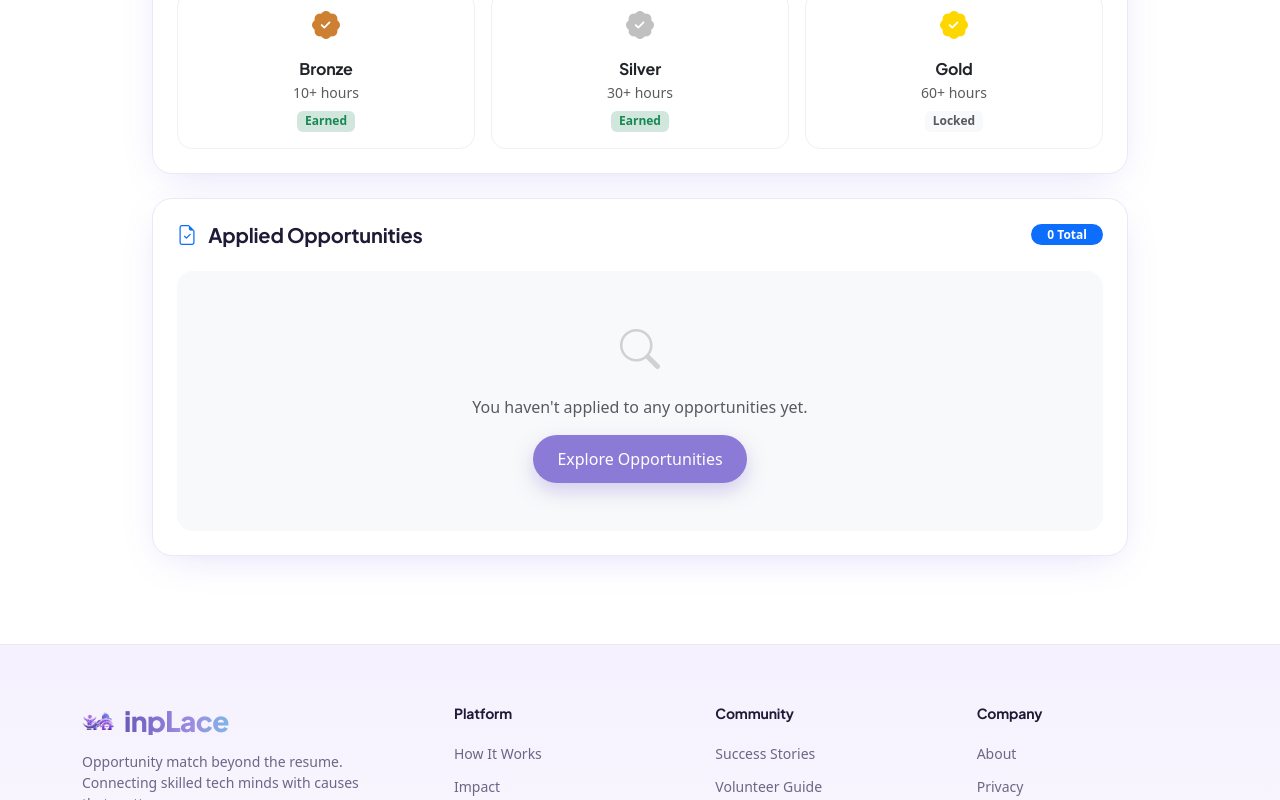
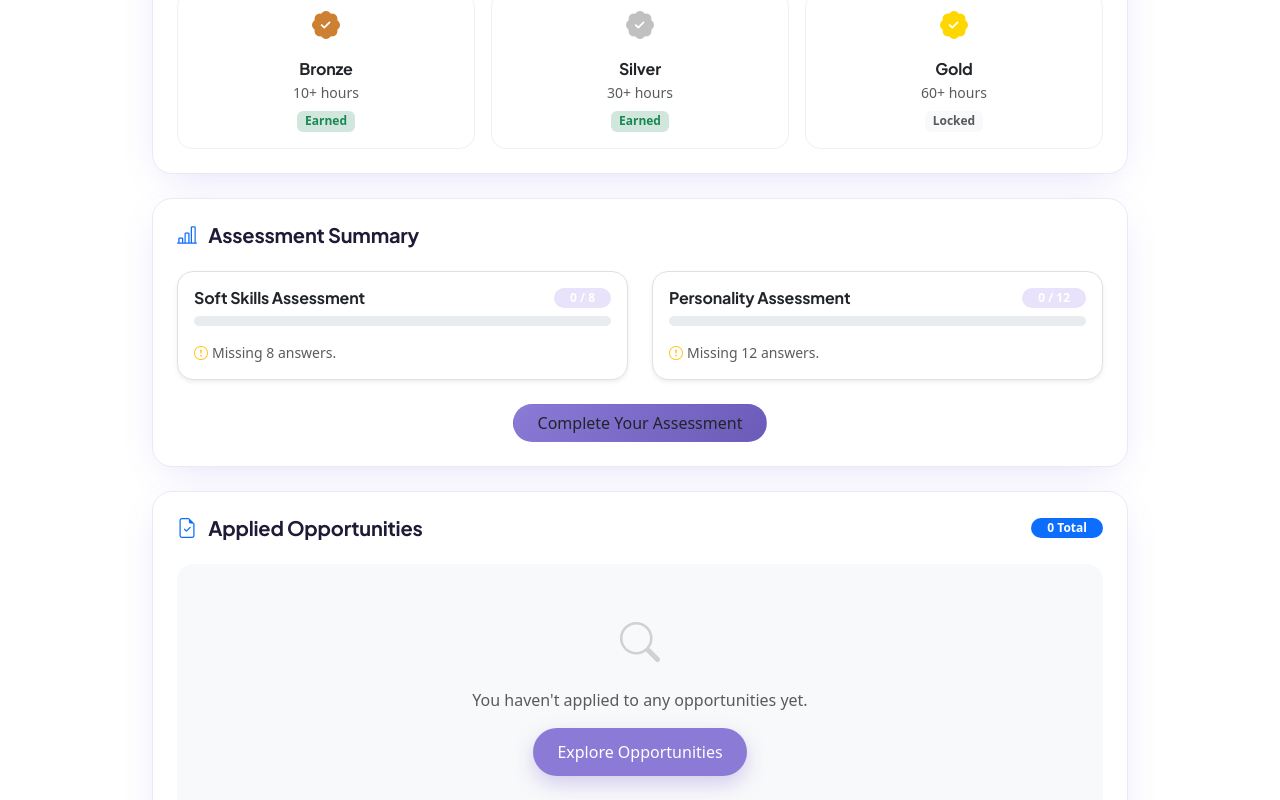
Before and after one commit to AmrSameh123/inplace, a React (Create React App) app: page /profile in a window 1280 px wide. Shown: the part 704-1504 px from the top of the page. Built offline with nearby package versions, Linux system fonts and the light colour scheme.

Commit message:
hamed second edit

```diff
--- a/src/Components/Rating.js
+++ b/src/Components/Rating.js
@@ -9,7 +9,18 @@ const Rating = ({ value, onChange }) => {
     <div className="d-flex align-items-center justify-content-center gap-3 my-3 px-3">
 
       {/* 1. كلمة Agree على الشمال باللون الأخضر */}
-      <span style={{ color: colorGreen, fontWeight: 600, fontSize: "14px", flexShrink: 0 }}>
+      <span
+        onClick={() => onChange(1)}
+        style={{
+          color: colorGreen,
+          fontWeight: 600,
+          fontSize: "14px",
+          flexShrink: 0,
+          cursor: 'pointer',
+          transition: 'opacity 0.2s'
+        }}
+        className="hover-opacity"
+      >
         Agree
       </span>
 
@@ -53,7 +64,18 @@ const Rating = ({ value, onChange }) => {
       </div>
 
       {/* 4. كلمة Disagree على اليمين باللون اللافندر */}
-      <span style={{ color: colorLavender, fontWeight: 600, fontSize: "14px", flexShrink: 0 }}>
+      <span
+        onClick={() => onChange(5)}
+        style={{
+          color: colorLavender,
+          fontWeight: 600,
+          fontSize: "14px",
+          flexShrink: 0,
+          cursor: 'pointer',
+          transition: 'opacity 0.2s'
+        }}
+        className="hover-opacity"
+      >
         Disagree
       </span>
     </div>
--- a/src/Pages/OrgProfile.js
+++ b/src/Pages/OrgProfile.js
@@ -2,7 +2,7 @@ import React, { useState, useRef } from "react";
 import { useSelector, useDispatch } from "react-redux";
 import { Link } from "react-router-dom";
 import { motion, AnimatePresence } from "framer-motion";
-import { OPPORTUNITIES, ORG_REQUIREMENT_QUESTIONS } from "../data/Constants";
+import { OPPORTUNITIES, ORG_REQUIREMENT_QUESTIONS, ORG_CULTURE_QUESTIONS } from "../data/Constants";
 import { updateOrganization } from "../redux/OrgSlice";
 import { updateApplicationStatus } from "../redux/ApplicationsSlice";
 import QuestionList from "../Components/QuestionList";
@@ -164,6 +164,65 @@ const OrgProfile = () => {
                     </div>
                   </div>
                 </div>
+              </motion.div>
+
+              {/* Assessment Summary Section (NEW) */}
+              <motion.div variants={fadeUp} className="card border-0 shadow-sm rounded-4 p-4">
+                <div className="d-flex justify-content-between align-items-center mb-4">
+                  <h5 className="fw-bold text-dark mb-0">Setup Progress & Culture</h5>
+                  <span className="badge bg-primary rounded-pill px-3">Matching Readiness</span>
+                </div>
+
+                <div className="row g-3">
+                  <div className="col-md-6">
+                    <div className="p-3 rounded-4 bg-light border">
+                      <div className="d-flex justify-content-between align-items-center mb-2">
+                        <span className="small fw-bold text-secondary">Work Culture</span>
+                        <span className="small fw-bold">
+                          {Object.keys(organization.environment || {}).length}/{ORG_CULTURE_QUESTIONS.length}
+                        </span>
+                      </div>
+                      <div className="progress mb-2" style={{ height: "6px" }}>
+                        <div
+                          className="progress-bar bg-primary"
+                          style={{ width: `${(Object.keys(organization.environment || {}).length / ORG_CULTURE_QUESTIONS.length) * 100}%` }}
+                        ></div>
+                      </div>
+                      <p className="small text-muted mb-0" style={{ fontSize: "0.75rem" }}>
+                        Helps match volunteer personalities.
+                      </p>
+                    </div>
+                  </div>
+
+                  <div className="col-md-6">
+                    <div className="p-3 rounded-4 bg-light border">
+                      <div className="d-flex justify-content-between align-items-center mb-2">
+                        <span className="small fw-bold text-secondary">Gen. Requirements</span>
+                        <span className="small fw-bold">
+                          {Object.keys(organization.requirements || {}).length}/3+
+                        </span>
+                      </div>
+                      <div className="progress mb-2" style={{ height: "6px" }}>
+                        <div
+                          className="progress-bar bg-info"
+                          style={{ width: `${Math.min(100, (Object.keys(organization.requirements || {}).length / 3) * 100)}%` }}
+                        ></div>
+                      </div>
+                      <p className="small text-muted mb-0" style={{ fontSize: "0.75rem" }}>
+                        Essential for technical matching.
+                      </p>
+                    </div>
+                  </div>
+                </div>
+
+                { (Object.keys(organization.environment || {}).length < ORG_CULTURE_QUESTIONS.length ||
+                   Object.keys(organization.requirements || {}).length < 3) && (
+                  <div className="mt-3">
+                    <Link to="/org/preference" state={{ editMode: true }} className="btn btn-sm btn-lav-outline w-100 rounded-pill">
+                      Complete Setup for Better Matching
+                    </Link>
+                  </div>
+                )}
               </motion.div>
 
               {/* Applicants Dashboard Section (NEW) */}
--- a/src/Pages/Profile.js
+++ b/src/Pages/Profile.js
@@ -3,7 +3,7 @@ import { useSelector, useDispatch } from "react-redux";
 import { useNavigate } from "react-router-dom";
 import { computeBadges } from "../utils/badges";
 import { updateVolunteer, removeOpportunity, applyOpportunity } from "../redux/VolunteerSlice";
-import { OPPORTUNITIES } from "../data/Constants";
+import { OPPORTUNITIES, SOFT_SKILL_QUESTIONS, PERSONALITY_QUESTIONS } from "../data/Constants";
 
 const Profile = () => {
   const navigate = useNavigate();
@@ -221,7 +221,96 @@ const Profile = () => {
           </div>
         </div>
 
-        {/* 5. Applied Opportunities Section (New) */}
+        {/* 5. Assessment Summary (New) */}
+        <div className="col-12 mt-4">
+          <div className="lav-card p-4">
+            <h5 className="section-heading mb-4">
+              <i className="bi bi-bar-chart-line me-2 text-primary" /> Assessment Summary
+            </h5>
+
+            <div className="row g-4">
+              {/* Soft Skills Progress */}
+              <div className="col-md-6">
+                <div className="p-3 rounded-4 border bg-white shadow-sm h-100">
+                  <div className="d-flex justify-content-between align-items-center mb-2">
+                    <h6 className="fw-bold mb-0">Soft Skills Assessment</h6>
+                    <span className="badge bg-lavender text-lavender-dark rounded-pill px-3">
+                      {Object.keys(volunteer.softSkills || {}).length} / {SOFT_SKILL_QUESTIONS.length}
+                    </span>
+                  </div>
+                  <div className="progress mb-3" style={{ height: "10px", borderRadius: "10px" }}>
+                    <div
+                      className="progress-bar"
+                      role="progressbar"
+                      style={{
+                        width: `${(Object.keys(volunteer.softSkills || {}).length / SOFT_SKILL_QUESTIONS.length) * 100}%`,
+                        backgroundColor: "var(--color-lavender)"
+                      }}
+                    ></div>
+                  </div>
+                  {Object.keys(volunteer.softSkills || {}).length < SOFT_SKILL_QUESTIONS.length ? (
+                    <p className="text-muted small mb-0">
+                      <i className="bi bi-exclamation-circle me-1 text-warning" />
+                      Missing {SOFT_SKILL_QUESTIONS.length - Object.keys(volunteer.softSkills || {}).length} answers.
+                    </p>
+                  ) : (
+                    <p className="text-success small mb-0">
+                      <i className="bi bi-check-circle-fill me-1" />
+                      All soft skills questions answered!
+                    </p>
+                  )}
+                </div>
+              </div>
+
+              {/* Personality Progress */}
+              <div className="col-md-6">
+                <div className="p-3 rounded-4 border bg-white shadow-sm h-100">
+                  <div className="d-flex justify-content-between align-items-center mb-2">
+                    <h6 className="fw-bold mb-0">Personality Assessment</h6>
+                    <span className="badge bg-lavender text-lavender-dark rounded-pill px-3">
+                      {Object.keys(volunteer.personality || {}).length} / {PERSONALITY_QUESTIONS.length}
+                    </span>
+                  </div>
+                  <div className="progress mb-3" style={{ height: "10px", borderRadius: "10px" }}>
+                    <div
+                      className="progress-bar"
+                      role="progressbar"
+                      style={{
+                        width: `${(Object.keys(volunteer.personality || {}).length / PERSONALITY_QUESTIONS.length) * 100}%`,
+                        backgroundColor: "var(--color-lavender-dark)"
+                      }}
+                    ></div>
+                  </div>
+                  {Object.keys(volunteer.personality || {}).length < PERSONALITY_QUESTIONS.length ? (
+                    <p className="text-muted small mb-0">
+                      <i className="bi bi-exclamation-circle me-1 text-warning" />
+                      Missing {PERSONALITY_QUESTIONS.length - Object.keys(volunteer.personality || {}).length} answers.
+                    </p>
+                  ) : (
+                    <p className="text-success small mb-0">
+                      <i className="bi bi-check-circle-fill me-1" />
+                      All personality questions answered!
+                    </p>
+                  )}
+                </div>
+              </div>
+            </div>
+
+            {(Object.keys(volunteer.softSkills || {}).length < SOFT_SKILL_QUESTIONS.length ||
+              Object.keys(volunteer.personality || {}).length < PERSONALITY_QUESTIONS.length) && (
+              <div className="mt-4 text-center">
+                <button
+                  className="btn btn-lav rounded-pill px-4"
+                  onClick={() => navigate("/volunteer/preference", { state: { editMode: true } })}
+                >
+                  Complete Your Assessment
+                </button>
+              </div>
+            )}
+          </div>
+        </div>
+
+        {/* 6. Applied Opportunities Section (New) */}
         <div className="col-12 mt-4">
           <div className="lav-card p-4">
             <div className="d-flex justify-content-between align-items-center mb-4">
```
